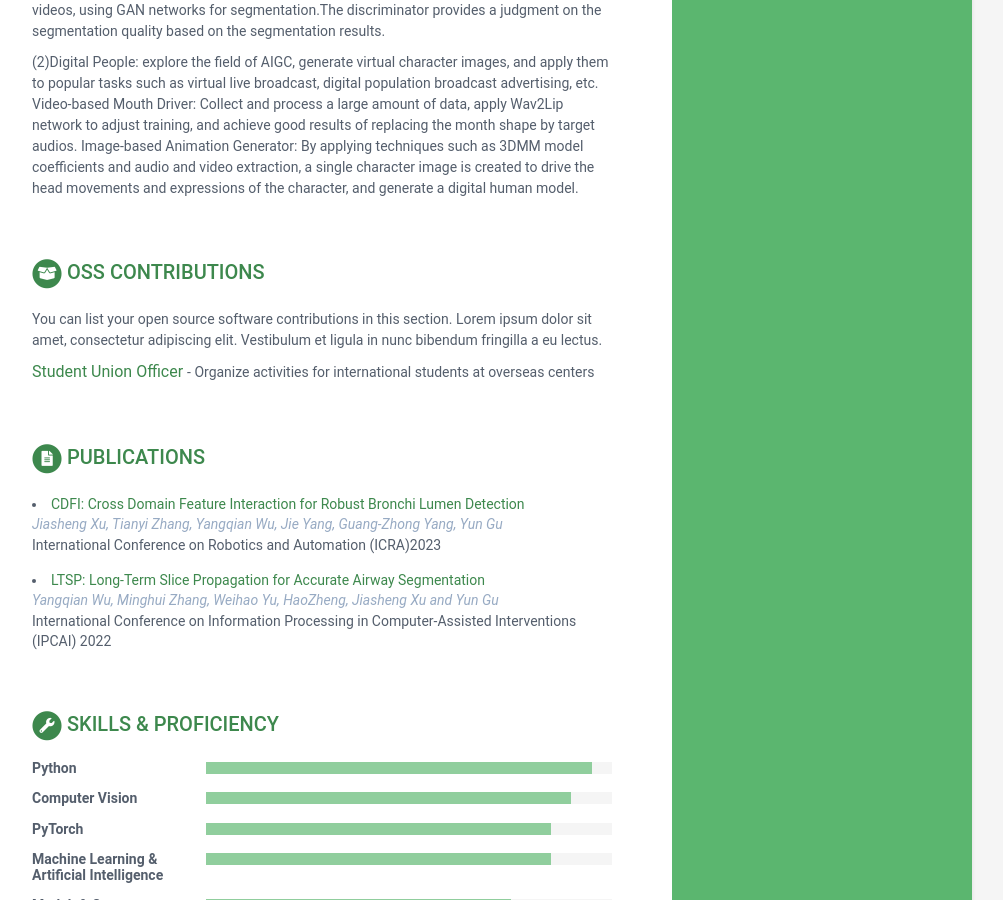
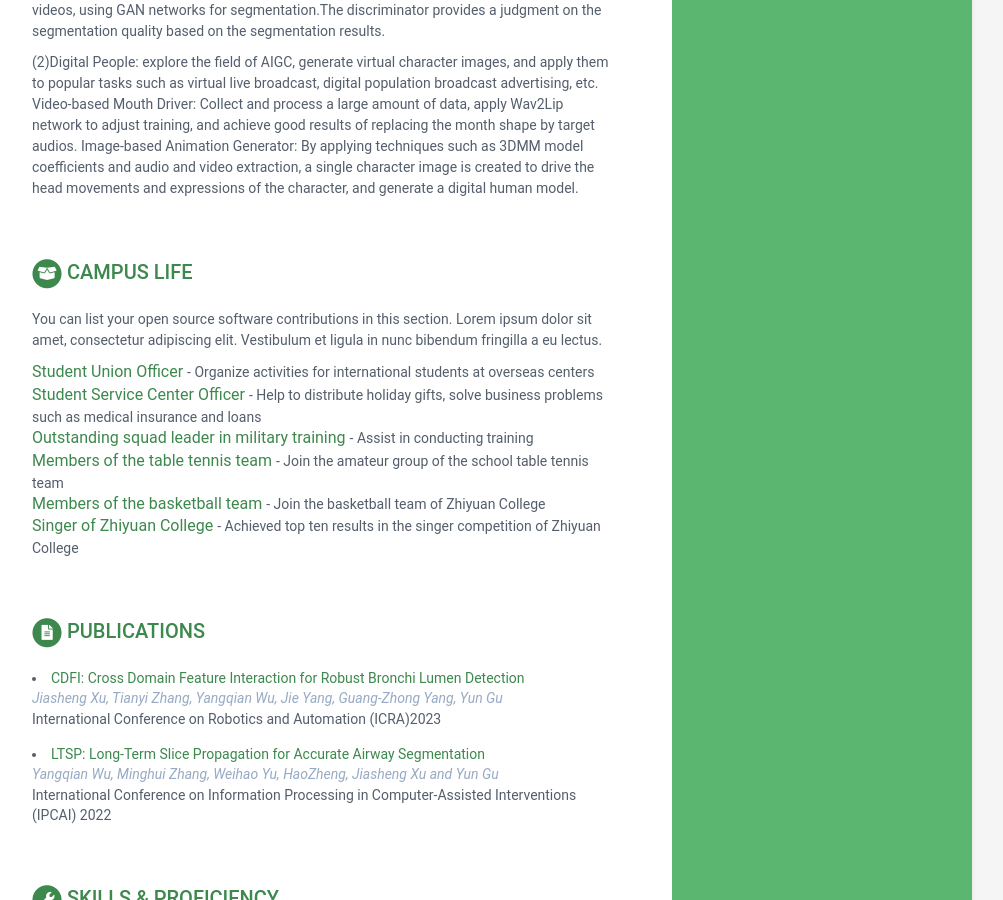
Before and after one commit to longyingsuifeng0227/xjs0227.github.io, a Jekyll site: the page built from index.html, in a window 1280 px wide and 900 px high, scrolled down 1256 px. Shown: the whole window, without its empty margins (168-1171 px from the left). Built offline with Jekyll 4.4.1, drawn with Linux system fonts in a browser that asks for light colours.

Commit message:
Update data.yml

```diff
--- a/_data/data.yml
+++ b/_data/data.yml
@@ -159,7 +159,7 @@ publications:
         conference: International Conference on Information Processing in Computer-Assisted Interventions (IPCAI) 2022
 
 oss:
-    title: OSS Contributions
+    title: Campus Life
     intro: >
       You can list your open source software contributions in this
       section. Lorem ipsum dolor sit amet, consectetur adipiscing elit.
@@ -168,6 +168,21 @@ oss:
       - title: Student Union Officer
         link: "#"
         tagline: "Organize activities for international students at overseas centers"
+      - title: Student Service Center Officer
+        link: "#"
+        tagline: "Help to distribute holiday gifts, solve business problems such as medical insurance and loans"
+      - title: Outstanding squad leader in military training
+        link: "#"
+        tagline: "Assist in conducting training"
+      - title: Members of the table tennis team
+        link: "#"
+        tagline: "Join the amateur group of the school table tennis team"
+      - title: Members of the basketball team
+        link: "#"
+        tagline: "Join the basketball team of Zhiyuan College"
+      - title: Singer of Zhiyuan College
+        link: "#"
+        tagline: "Achieved top ten results in the singer competition of Zhiyuan College"
 
 skills:
     title: Skills &amp; Proficiency
```
